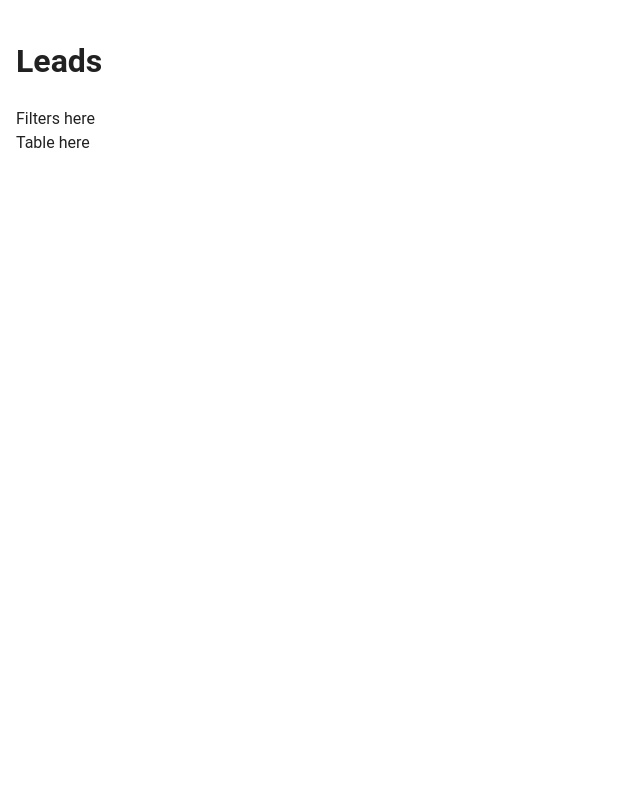
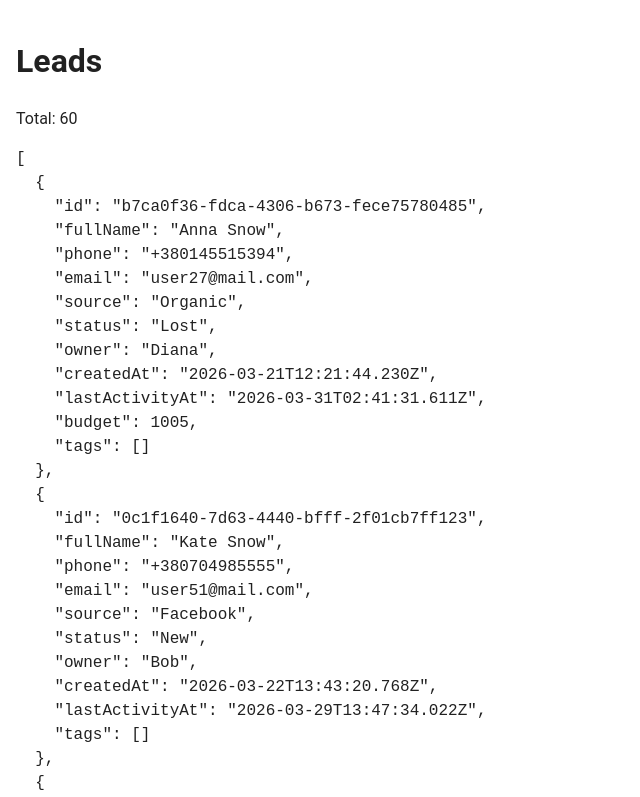
Before and after one commit to AeroKir/crm-leads-mini, a Vue app: page /leads in a window 1280 px wide. Shown: the top 797 px of the page, without its empty margins (0-640 px from the left). Built offline with nearby package versions, Linux system fonts and the light colour scheme; a small style sheet from the web is missing; the HTML template or start-up script is replaced by a standard one.

Commit message:
refactoring: get LeadsListPage data via useLeads

```diff
--- a/src/pages/LeadsListPage.vue
+++ b/src/pages/LeadsListPage.vue
@@ -3,22 +3,26 @@
     <h1>Leads</h1>
 
     <div>
-      Filters here
+      Total: {{ total }}
     </div>
 
     <div>
-      Table here
+      <pre>{{ paginatedLeads }}</pre>
     </div>
   </div>
 </template>
 
 <script setup lang="ts">
   import { onMounted } from 'vue'
-  import { useLeadsStore } from '@/stores/useLeadsStore'
+  import { useLeads } from '@/composables/useLeads'
 
-  const store = useLeadsStore()
+  const {
+    loadLeads,
+    paginatedLeads,
+    total,
+  } = useLeads()
 
   onMounted(() => {
-    store.loadLeads()
+    loadLeads()
   })
 </script>
```
